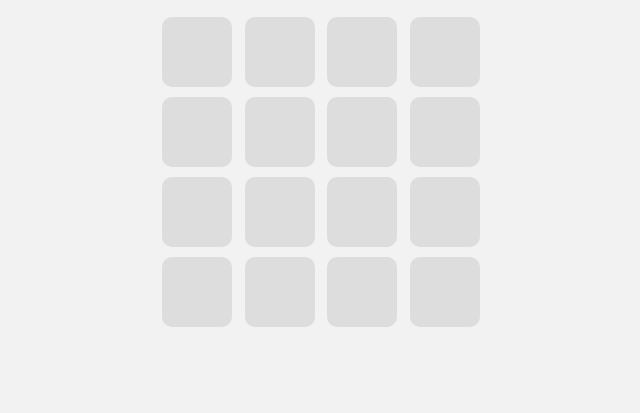
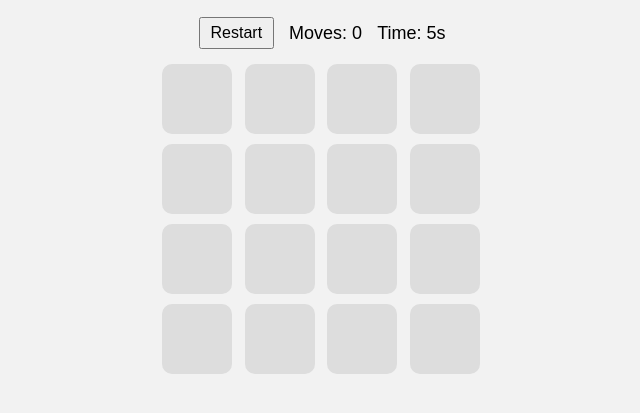
Before and after one commit to Ashmoon32/JavaScript-Small-Project, a plain HTML site: page memory-card-game/index.html in a window 1280 px wide. Shown: the part 81-494 px from the top of the page, without its empty margins (318-958 px from the left). Drawn offline with Linux system fonts and the light colour scheme.

Commit message:
Add Restart button, Moves count and Play Time

```diff
--- a/memory-card-game/index.html
+++ b/memory-card-game/index.html
@@ -10,6 +10,12 @@
 
     <h1 class="title">Memory Game</h1>
 
+    <div class="controls">
+        <button id="restart">Restart</button>
+        <span id="moves">Moves: 0</span>
+        <span id="timer">Time: 0s</span>
+    </div>
+
     <div class="game-container">
         <!-- Create with JavaScript -->
     </div>
--- a/memory-card-game/script.js
+++ b/memory-card-game/script.js
@@ -6,11 +6,18 @@ function shuffle(array) {
 }
 
 const gameContainer = document.querySelector(".game-container");
+const movesCounter = document.getElementById("moves");
+const timerDisplay = document.getElementById("timer");
+const restartBtn = document.getElementById("restart");
 
 let flippedCards = [];
 let matchedCards = [];
+let moves = 0;
+let time = 0;
+let timerInterval;
 
 function createCards() {
+    gameContainer.innerHTML = "";
     const shuffled = shuffle(cardsArray);
     shuffled.forEach(emoji => {
         const card = document.createElement("div");
@@ -22,6 +29,22 @@ function createCards() {
 
         card.addEventListener("click", () => flipCard(card));
     });
+
+
+ // Reset moves, timer, and matched cards
+  moves = 0;
+  time = 0;
+  movesCounter.textContent = "Moves: 0";
+  timerDisplay.textContent = "Time: 0s";
+  matchedCards = [];
+  flippedCards = [];
+
+  // Start timer
+  clearInterval(timerInterval);
+  timerInterval = setInterval(() => {
+    time++;
+    timerDisplay.textContent = `Time: ${time}s`;
+  }, 1000);
 }
 
 
@@ -36,6 +59,8 @@ function flipCard(card) {
     flippedCards.push(card);
 
     if (flippedCards.length === 2) {
+      moves++;
+      movesCounter.textContent = `Moves: ${moves}`;
       checkMatch();
     }
   }
@@ -61,8 +86,11 @@ function checkMatch() {
 
 function checkWin() {
   if (matchedCards.length === cardsArray.length) {
-        setTimeout(() => alert("You Win! 🎉"), 200);
+    clearInterval(timerInterval);
+    setTimeout(() => alert(`You Win! 🎉 Time: ${time}s, Moves: ${moves}`), 200);
   }
 }
 
+restartBtn.addEventListener("click", createCards);
+
 createCards();
--- a/memory-card-game/style.css
+++ b/memory-card-game/style.css
@@ -42,3 +42,17 @@ body {
     background: #8ef98e;
     cursor: default;
 }
+
+.controls {
+    margin-bottom: 15px;
+    display: flex;
+    gap: 15px;
+    align-items: center;
+    font-size: 18px;
+}
+
+#restart {
+    padding: 5px 10px;
+    font-size: 16px;
+    cursor: pointer;
+}
```
Lines whose indentation alone changed are shown as unchanged.
